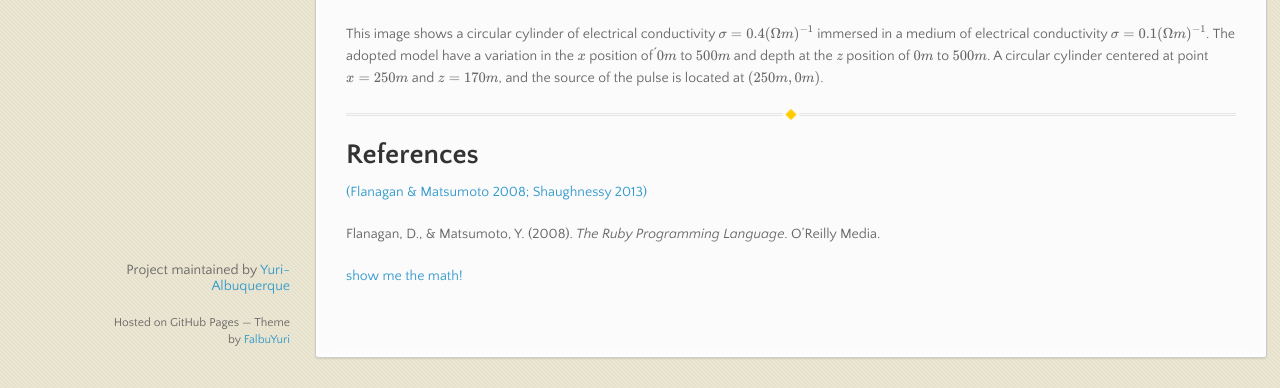
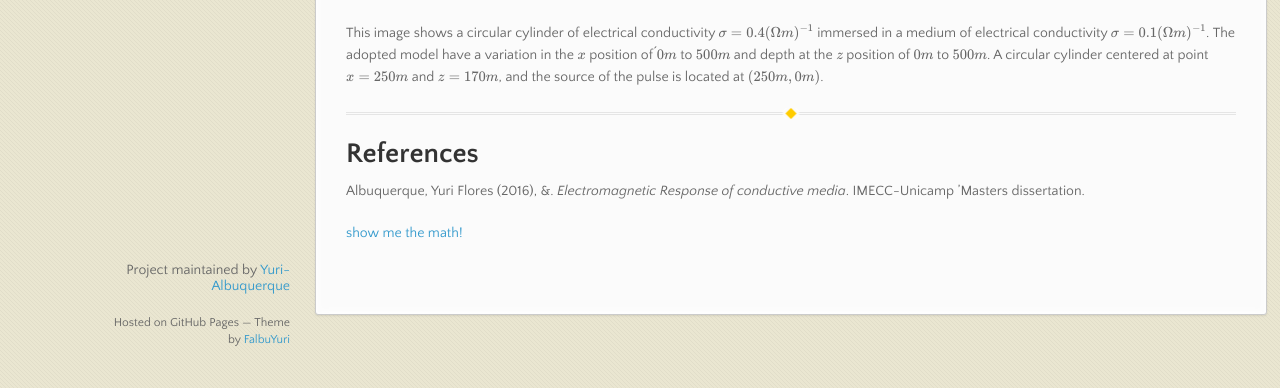
Before and after one commit to Yuri-Albuquerque/yuri_blog, a Jekyll site: the page built from index.md, in a window 1280 px wide and 900 px high, scrolled down 1672 px, cut to the strip 512-900 px from the top of the window. Built offline with Jekyll 4.4.1, drawn with Linux system fonts in a browser that asks for light colours; emoji names are drawn with the system emoji font; formulas are drawn with MathJax 3; our own code applies the rules of GitHub Pages for plain Markdown files; after the commit the page ends 2529 px from its top, so only the background shows below that; some of the changed text lies outside the part shown.

Commit message:
ref masters dissertation

```diff
--- a/index.md
+++ b/index.md
@@ -36,7 +36,7 @@ where \\(\mathbf{c}(\mathbf{r},q) = \frac{1}{\sqrt{\mu\sigma(\mathbf{r})}}\\) an
 Although not easy, however, it is possible to obtain the following equivalence between these two fields,
 \begin{equation}\label{equiv}\mathbf{E}(\mathbf{r},t) = \frac{1}{2\sqrt{\pi t^3}}\int_0^{\infty} qe^{-\frac{q^2}{4t}}\mathbf{U}(\mathbf{r},q)\;dq\end{equation}
 
-The proposed approach has been successfully demonstrated using two-dimensional \\(2-D\\) models {% references ruby microscope %}. The appropriate \\(TE\\)-mode diffusion equation in the time domain for the electric field is initially transformed into a scalar wave equation in an imaginary \\(q\\) domain, which is a time-like variable. The corresponding scalar wave field is computed numerically using an explicit \\(q\\)-stepping technique. Standard finite-difference methods are used to approximate the fields, and absorbing boundary conditions are implemented. The computed wave field is then transformed back to the time domain. The result agrees fairly well with the solution computed directly in the time domain.
+The proposed approach has been successfully demonstrated using two-dimensional \\(2-D\\) models <a href="http://repositorio.unicamp.br/handle/REPOSIP/325361">[ALBUQUERQUE, Yuri Flores (2016)]</a>. The appropriate \\(TE\\)-mode diffusion equation in the time domain for the electric field is initially transformed into a scalar wave equation in an imaginary \\(q\\) domain, which is a time-like variable. The corresponding scalar wave field is computed numerically using an explicit \\(q\\)-stepping technique. Standard finite-difference methods are used to approximate the fields, and absorbing boundary conditions are implemented. The computed wave field is then transformed back to the time domain. The result agrees fairly well with the solution computed directly in the time domain.
 
 
 The video bellow is an instance of how electromagnetic data are collected in the seabed.
@@ -60,9 +60,8 @@ For instance, observe the prototype bellow.
 This image shows a circular cylinder of electrical conductivity \\(\sigma  = 0.4(\Omega m)^{-1}\\) immersed in a medium of electrical conductivity \\(\sigma = 0.1(\Omega m)^{-1}\\). The adopted model have a variation in the \\(x\\) position of ́\\(0 m\\) to  \\(500 m\\) and depth at the \\(z\\) position of \\(0 m\\) to \\(500 m\\). A circular cylinder centered at point \\(x = 250 m\\) and \\(z = 170 m\\), and the source of the pulse is located at \\((250 m, 0 m)\\).
 
 ---
+<h1 id='references'>References</h1>
 
-<h1 id='references'>References</h1>
-<a href="#ruby">(Flanagan &amp; Matsumoto 2008; Shaughnessy 2013)</a>
-<p>Flanagan, D., &#38; Matsumoto, Y. (2008). <i>The Ruby Programming Language</i>. O&#8217;Reilly Media.</p>
+<p>Albuquerque, Yuri Flores (2016), &#38;. <i>Electromagnetic Response of conductive media</i>. IMECC-Unicamp &#8217;Masters dissertation.</p>
 
 [show me the math!](https://yuri-albuquerque.github.io/yuri_blog/EW)
```
